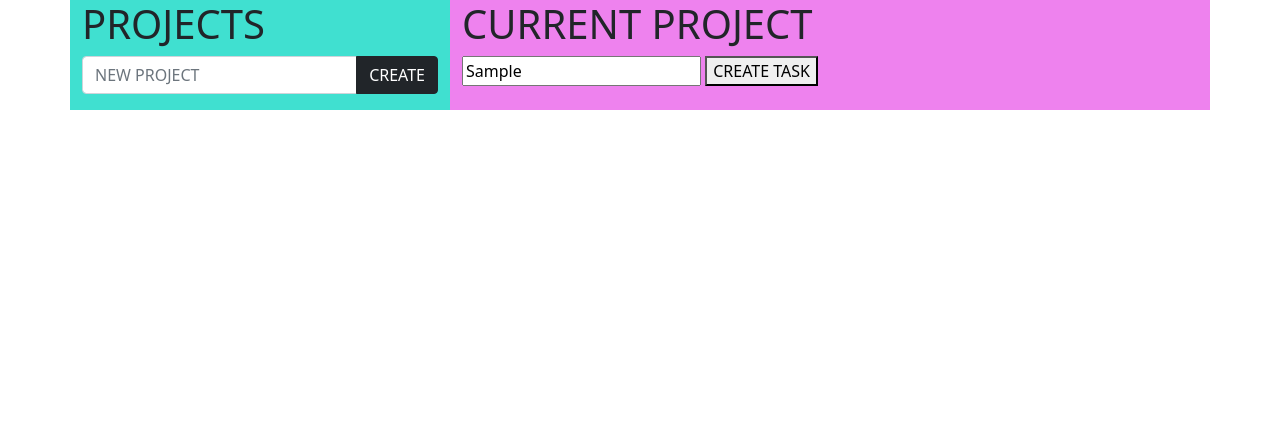
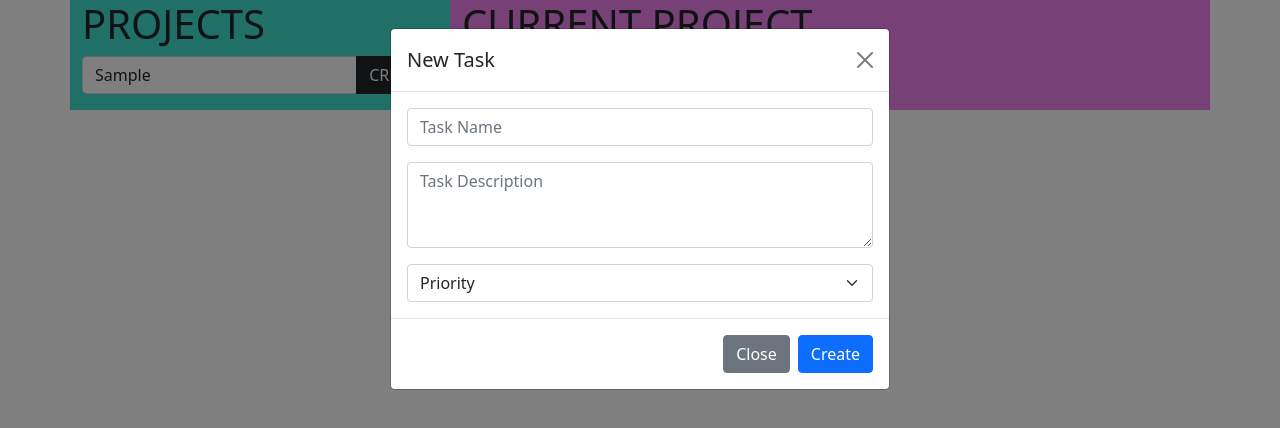
Before and after one commit to j-flores88/projectToDoList, a website built with webpack: page dist/index.html in a window 1280 px wide. Both pictures are taken after typing "Sample" into the empty fields and a click on the button "CREATE TASK". Built offline with nearby package versions, Linux system fonts and the light colour scheme.

Commit message:
Add new Task Modal module

```diff
--- a/package.json
+++ b/package.json
@@ -23,6 +23,10 @@
     "webpack-cli": "^4.7.2"
   },
   "dependencies": {
+    "@popperjs/core": "^2.9.2",
+    "bootstrap": "^5.0.2",
+    "bootstrap-icons": "^1.5.0",
+    "icons": "^1.0.0",
     "lodash": "^4.17.21"
   }
 }
--- a/src/index.js
+++ b/src/index.js
@@ -6,6 +6,8 @@ import { renderProjects } from "./renderProjects ";
 import { addTasks } from "./addTasks";
 import { renderTasks } from "./renderTasks";
 import { createProject } from "./createProject";
+import {  showModal } from "./taskModal";
+
 
 const projectsDiv = document.getElementById('projectsDiv');
 const newPjText = document.getElementById('newPjText');
@@ -21,3 +23,7 @@ newPjBtn.addEventListener('click', () => {
     createProject(newPjText.value.trim().toUpperCase());
     newPjText.value = ''
 });
+
+newTaskBtn.addEventListener('click', () => {
+    showModal();
+});
--- /dev/null
+++ b/src/taskModal.js
@@ -0,0 +1,46 @@
+export let modalWrap = null;
+import { Modal } from 'bootstrap'
+
+
+export const showModal = () => {
+    if(modalWrap !== null) modalWrap.remove();
+
+    modalWrap = document.createElement('div');
+    modalWrap.innerHTML = `
+        <div class="modal fade" tabindex="-1">
+            <div class="modal-dialog">
+                <div class="modal-content">
+                    <div class="modal-header">
+                        <h5 class="modal-title">New Task</h5>
+                        <button type="button" class="btn-close" data-bs-dismiss="modal" aria-label="Close"></button>
+                    </div>
+                    <div class="modal-body">
+                        <div class="mb-3">
+                            <input type="text" class="form-control" id="newTaskText" placeholder="Task Name">
+                        </div>
+                        <div class="mb-3">
+                            <textarea class="form-control" id="taskDescription" placeholder="Task Description" rows="3"></textarea>
+                        </div>
+                            <div class="input-group">
+                                <select class="form-select" id="inputGroupSelect04" aria-label="Example select with button addon">
+                                <option selected>Priority</option>
+                                <option value="1">Low</option>
+                                <option value="2">Medium</option>
+                                <option value="3">High</option>
+                                </select>
+
+                            </div>
+                    </div>
+                    <div class="modal-footer">
+                        <button type="button" class="btn btn-secondary" data-bs-dismiss="modal">Close</button>
+                        <button type="button" class="btn btn-primary">Create</button>
+                    </div>
+                </div>
+            </div>
+        </div>
+    `;
+
+    document.body.append(modalWrap);
+    let modal = new Modal(modalWrap.querySelector('.modal'));
+    modal.show()
+}
--- a/webpack.config.js
+++ b/webpack.config.js
@@ -4,7 +4,36 @@ module.exports = {
     mode: 'development',
     entry: './src/index.js',
     output: {
-    filename: 'main.js',
-    path: path.resolve(__dirname, 'dist'),
-  },
+      filename: 'main.js',
+      path: path.resolve(__dirname, 'dist'),
+    },
+    module: {
+      rules: [
+        {
+          test: /\.css$/i,
+          use: ['style-loader', 'css-loader'],
+        },
+        {
+          test: /\.(scss)$/,
+          use: [{
+            loader: 'style-loader'
+          }, {
+            loader: 'css-loader'
+          }, {
+            loader: 'postcss-loader',
+            options: {
+              postcssOptions: {
+                plugins: function () {
+                  return [
+                    require('autoprefixer')
+                  ];
+                }
+              }
+            }
+          }, {
+            loader: 'sass-loader'
+          }]
+        }
+      ]
+    }
 };
```
Also changed, not shown: dist/index.html, dist/main.js, 1 other file.
